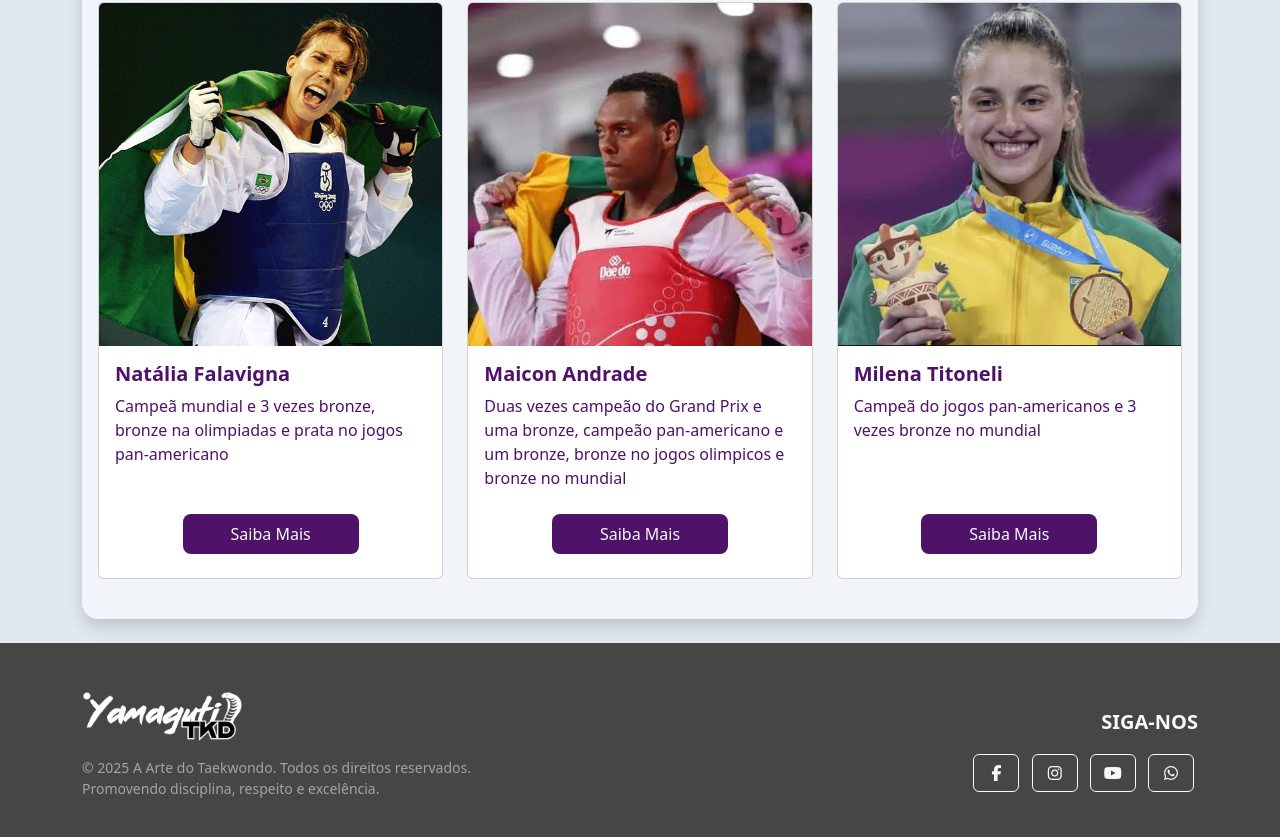
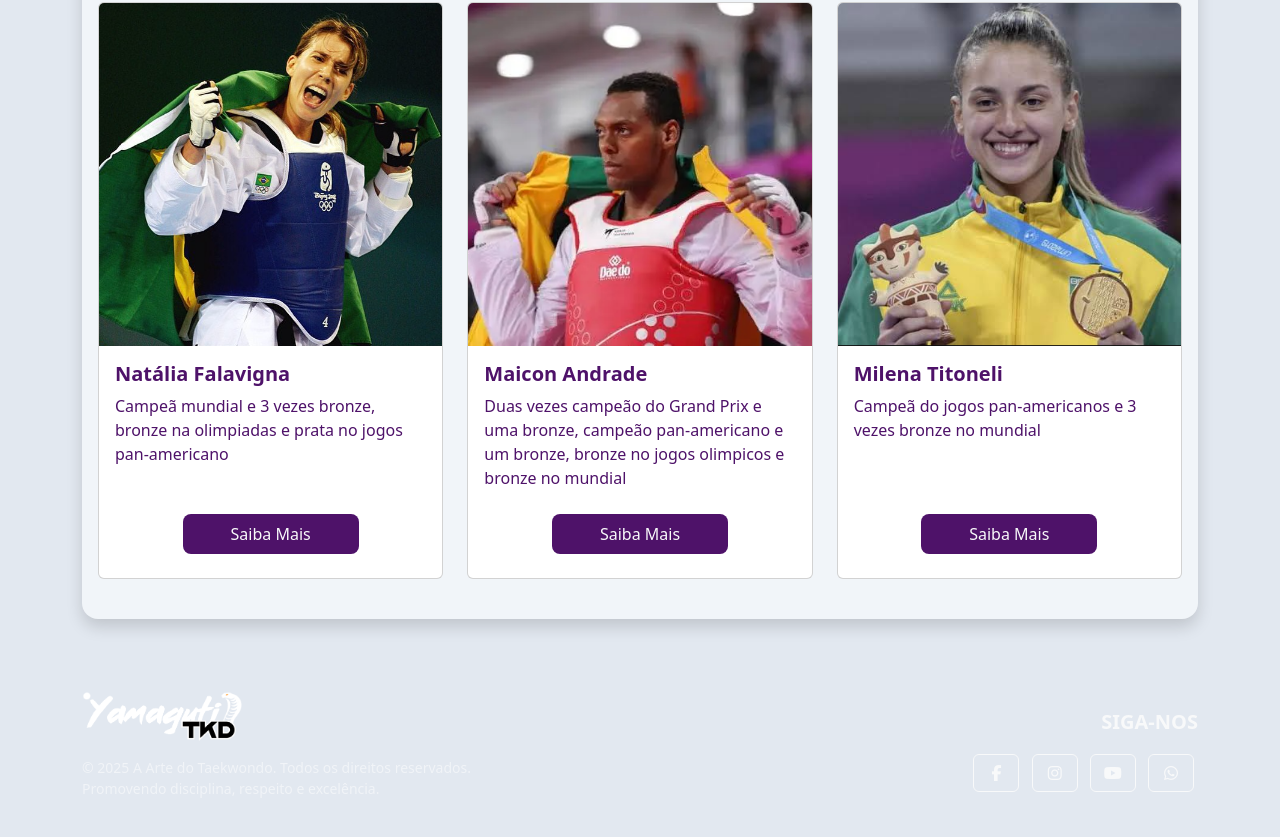
Before and after one commit to Yamaguti1201/YamagutiTKD, a plain HTML site: page index.html in a window 1280 px wide. Shown: the part 2722-3559 px from the top of the page. Drawn offline with nearby package versions, Linux system fonts and the light colour scheme.

Commit message:
Update custom.css

```diff
--- a/custom.css
+++ b/custom.css
@@ -9,7 +9,7 @@ body{
 .text-purple{
     color: #4E1269;
 }
-.bg-footer{
+.bg-rodape{
     background-color: #464646 ;
 }
 .btn-purple{
```
